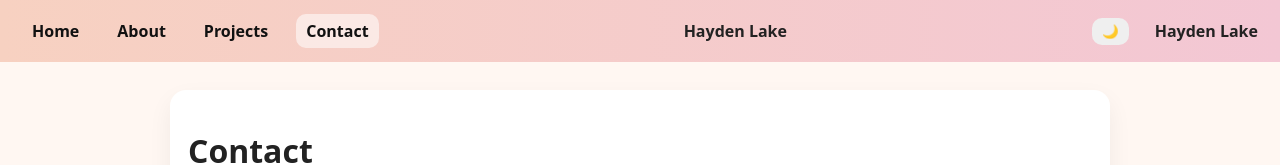
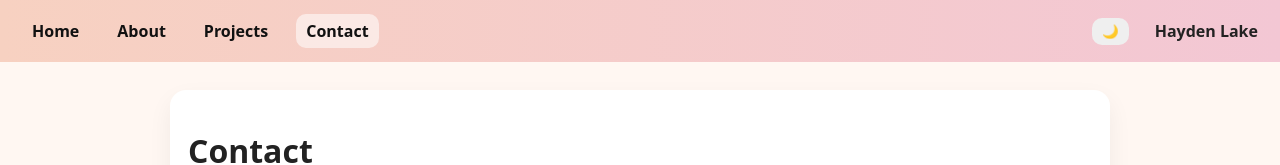
Before and after one commit to haydenllake1-star/hayden-portfolio, a plain HTML site: page contact.html in a window 1280 px wide. Shown: the top 165 px of the page. Drawn offline with Linux system fonts and the light colour scheme.

Commit message:
deleted extra name

```diff
--- a/contact.html
+++ b/contact.html
@@ -8,7 +8,6 @@
   <nav>
     <a href="index.html">Home</a><a href="about.html">About</a>
     <a href="projects.html">Projects</a><a class="active" href="contact.html">Contact</a>
-    <span style="margin-left:auto;font-weight:700">Hayden Lake</span>
     <button id="mode-toggle" style="margin-left:auto;padding:6px 10px;border-radius:10px;border:none;cursor:pointer">
   🌙
 </button>
```
